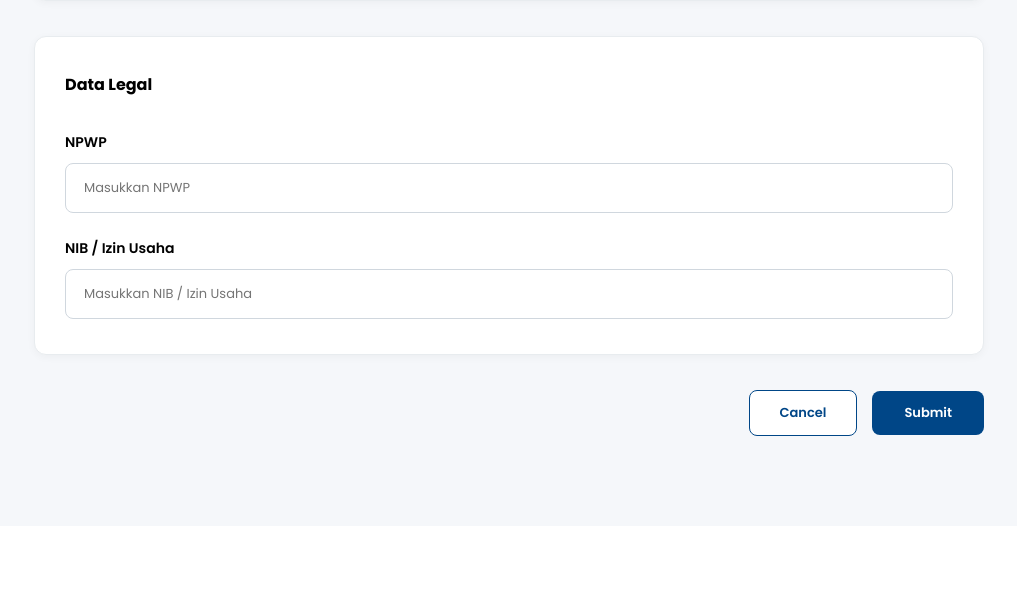
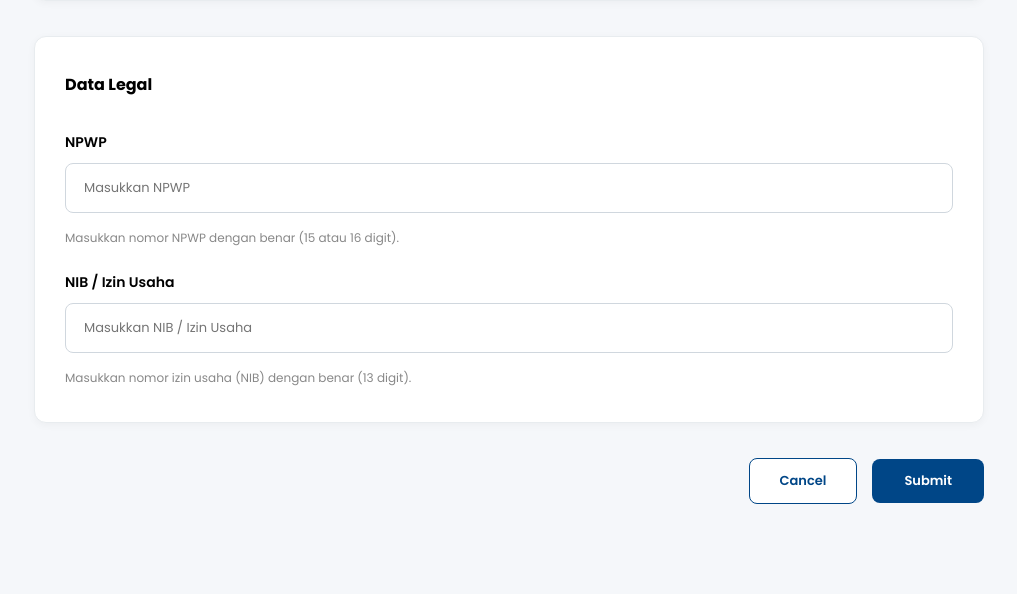
Before and after one commit to kiikkattoo/ticketingJMTO, a PHP site: page /ticketingjmto/admin/tambahMitra.php in a window 1280 px wide. Shown: the part 1548-2142 px from the top of the page, without its empty margins (256-1273 px from the left). Before the commit the page ends 1984 px from the top, so only its background shows below. Run offline with PHP 8.4, Linux system fonts and the light colour scheme; a user stored in the database is signed in; data comes from the database, SQL or seed files in the repository.

Commit message:
updated tambah mitra

```diff
--- a/admin/tambahMitra.php
+++ b/admin/tambahMitra.php
@@ -1,6 +1,25 @@
 <?php
 session_start();
 require_once '../koneksi.php';
+
+// ===== FUNGSI VALIDASI NPWP & NIB =====
+function nomorAsal($digits) {
+    // semua angka sama (000000..., 111111...) atau urutan (123456789..., 987654321...)
+    if (preg_match('/^(\d)\1+$/', $digits)) return true;
+    if (strpos('01234567890123456789', $digits) !== false) return true;
+    if (strpos('98765432109876543210', $digits) !== false) return true;
+    return false;
+}
+
+function validNPWP($npwp) {
+    $d = preg_replace('/\D/', '', $npwp);
+    return in_array(strlen($d), [15, 16]) && !nomorAsal($d);
+}
+
+function validNIB($nib) {
+    $d = preg_replace('/\D/', '', $nib);
+    return strlen($d) === 13 && !nomorAsal($d);
+}
 
 // Proteksi Halaman
 if (!isset($_SESSION["loggedin"]) || $_SESSION["loggedin"] !== true) {
@@ -44,6 +63,10 @@ if ($_SERVER["REQUEST_METHOD"] == "POST") {
         $error_msg = "Nama Mitra wajib diisi!";
     } elseif (empty($email_tujuan)) {
         $error_msg = "Email Mitra atau Email PIC wajib diisi untuk pengiriman undangan aktivasi!";
+    } elseif (!empty($npwp) && !validNPWP($npwp)) {
+        $error_msg = "Nomor NPWP tidak valid. Masukkan NPWP dengan benar (15 atau 16 digit).";
+    } elseif (!empty($nib) && !validNIB($nib)) {
+        $error_msg = "Nomor NIB / Izin Usaha tidak valid. Masukkan NIB dengan benar (13 digit).";
     } else {
         // 1. Cek apakah email sudah terdaftar di tabel users
         $cek_email = mysqli_query($conn, "SELECT email FROM users WHERE email = '$email_tujuan' LIMIT 1");
@@ -155,6 +178,15 @@ if ($_SERVER["REQUEST_METHOD"] == "POST") {
 <link rel="stylesheet" href="../style.css?v=<?php echo time(); ?>">
 <link href="https://fonts.googleapis.com/css?family=Poppins:wght@400;500;600;700&display=swap" rel="stylesheet">
 <link rel="stylesheet" href="https://cdnjs.cloudflare.com/ajax/libs/font-awesome/6.4.0/css/all.min.css">
+<style>
+.file-name-text { font-size: 13px; color: #555; }
+.file-name-text.success { color: #16a34a; }
+.field-hint { display: block; margin-top: 6px; font-size: 12px; color: #888; }
+.field-hint.error { color: #dc2626; }
+.field-hint.ok { color: #16a34a; }
+input.invalid { border-color: #dc2626 !important; }
+input.valid { border-color: #16a34a !important; }
+</style>
 </head>
 <body>
 <div class="dashboard-wrapper">
@@ -265,9 +297,10 @@ if ($_SERVER["REQUEST_METHOD"] == "POST") {
 </div>
 <div class="form-group-custom">
 <label for="logo">Logo</label>
-<div class="file-upload-box">
+<div class="file-upload-box" style="display:flex; align-items:center; gap:12px;">
 <input type="file" id="logo" name="logo" class="file-input" accept="image/*">
 <button type="button" class="btn-upload-fake" onclick="document.getElementById('logo').click()">Pilih Gambar</button>
+<span id="logo_name" class="file-name-text"></span>
 </div>
 </div>
 </section>
@@ -298,11 +331,13 @@ if ($_SERVER["REQUEST_METHOD"] == "POST") {
 <h3 class="form-section-title">Data Legal</h3>
 <div class="form-group-custom">
 <label for="npwp">NPWP</label>
-<input type="text" id="npwp" name="npwp" placeholder="Masukkan NPWP" autocomplete="off">
+<input type="text" id="npwp" name="npwp" placeholder="Masukkan NPWP" autocomplete="off" inputmode="numeric" maxlength="20">
+<small class="field-hint" id="npwp_hint">Masukkan nomor NPWP dengan benar (15 atau 16 digit).</small>
 </div>
 <div class="form-group-custom">
 <label for="nib">NIB / Izin Usaha</label>
-<input type="text" id="nib" name="nib" placeholder="Masukkan NIB / Izin Usaha" autocomplete="off">
+<input type="text" id="nib" name="nib" placeholder="Masukkan NIB / Izin Usaha" autocomplete="off" inputmode="numeric" maxlength="13">
+<small class="field-hint" id="nib_hint">Masukkan nomor izin usaha (NIB) dengan benar (13 digit).</small>
 </div>
 </section>
 
@@ -318,6 +353,70 @@ if ($_SERVER["REQUEST_METHOD"] == "POST") {
 function toggleDropdown(element) {
     element.parentElement.classList.toggle('active');
 }
+
+// Tampilkan nama file logo setelah dipilih
+document.getElementById('logo').addEventListener('change', function () {
+    const label = document.getElementById('logo_name');
+    if (this.files.length > 0) {
+        label.textContent = '✓ ' + this.files[0].name;
+        label.classList.add('success');
+    } else {
+        label.textContent = '';
+        label.classList.remove('success');
+    }
+});
+
+// Deteksi nomor asal-asalan (angka sama semua / berurutan)
+function nomorAsal(d) {
+    if (/^(\d)\1+$/.test(d)) return true;
+    if ('01234567890123456789'.includes(d)) return true;
+    if ('98765432109876543210'.includes(d)) return true;
+    return false;
+}
+
+function setupValidasi(inputId, hintId, panjangValid, bolehPemisah, pesanKosong, pesanSalah, pesanBenar) {
+    const input = document.getElementById(inputId);
+    const hint  = document.getElementById(hintId);
+
+    input.addEventListener('input', function () {
+        // NPWP boleh titik & strip, NIB hanya angka
+        this.value = this.value.replace(bolehPemisah ? /[^0-9.\-]/g : /[^0-9]/g, '');
+        const d = this.value.replace(/\D/g, '');
+
+        this.classList.remove('valid', 'invalid');
+        hint.classList.remove('error', 'ok');
+
+        if (d.length === 0) {
+            hint.textContent = pesanKosong;
+        } else if (!panjangValid.includes(d.length) || nomorAsal(d)) {
+            hint.textContent = pesanSalah;
+            hint.classList.add('error');
+            this.classList.add('invalid');
+        } else {
+            hint.textContent = pesanBenar;
+            hint.classList.add('ok');
+            this.classList.add('valid');
+        }
+    });
+}
+
+setupValidasi('npwp', 'npwp_hint', [15, 16], true,
+    'Masukkan nomor NPWP dengan benar (15 atau 16 digit).',
+    'Nomor NPWP belum benar. Masukkan 15 atau 16 digit angka yang valid.',
+    'Format NPWP sesuai.');
+
+setupValidasi('nib', 'nib_hint', [13], false,
+    'Masukkan nomor izin usaha (NIB) dengan benar (13 digit).',
+    'Nomor NIB belum benar. Masukkan 13 digit angka yang valid.',
+    'Format NIB sesuai.');
+
+// Cegah submit kalau NPWP/NIB masih salah
+document.querySelector('form').addEventListener('submit', function (e) {
+    if (document.querySelector('input.invalid')) {
+        e.preventDefault();
+        alert('Masukkan nomor NPWP dan izin usaha dengan benar.');
+    }
+});
 </script>
 </body>
 </html>
```
Also changed, not shown: uploads/logo_mitra/MTR-006_1795581101.png (added).
